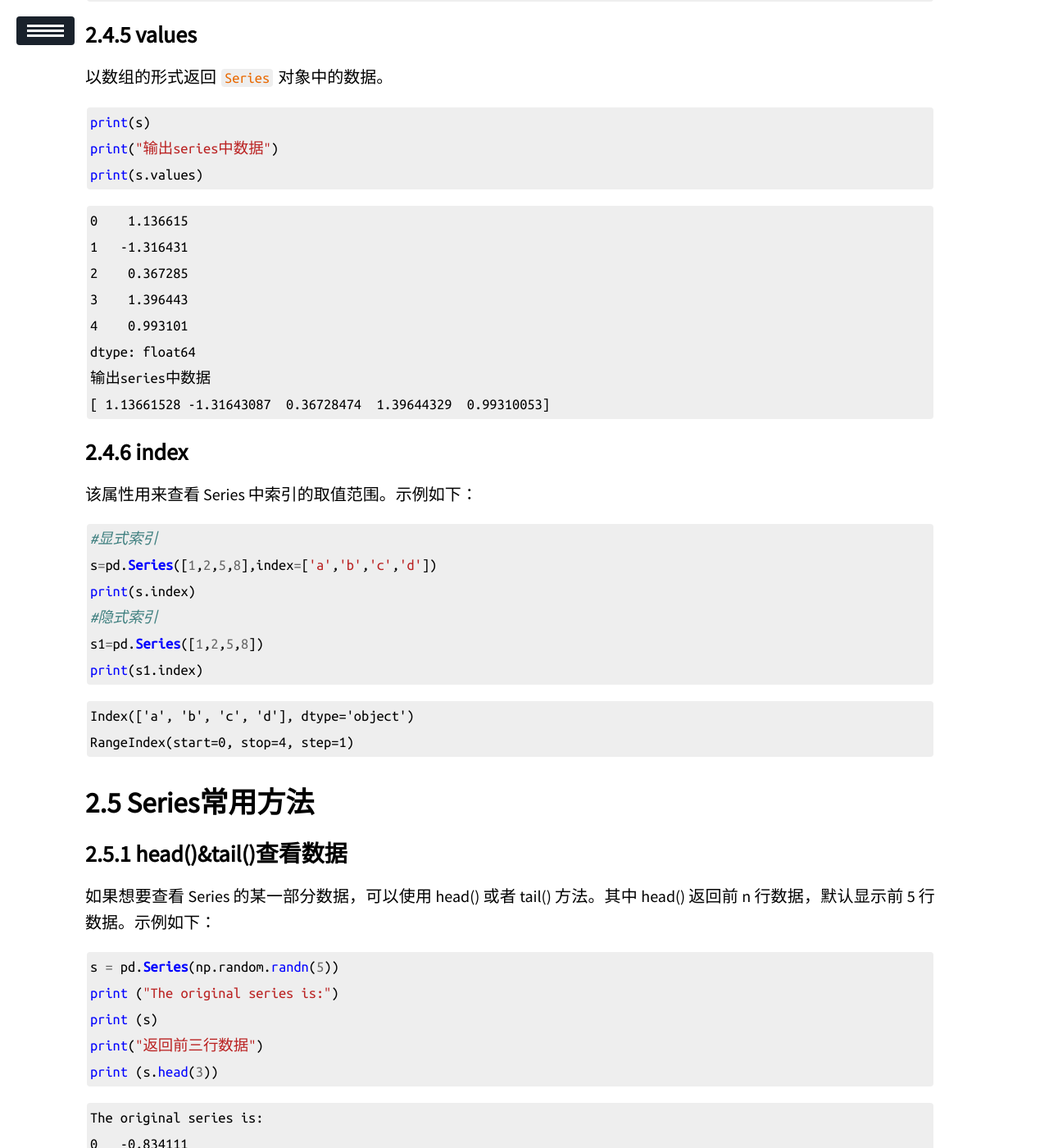
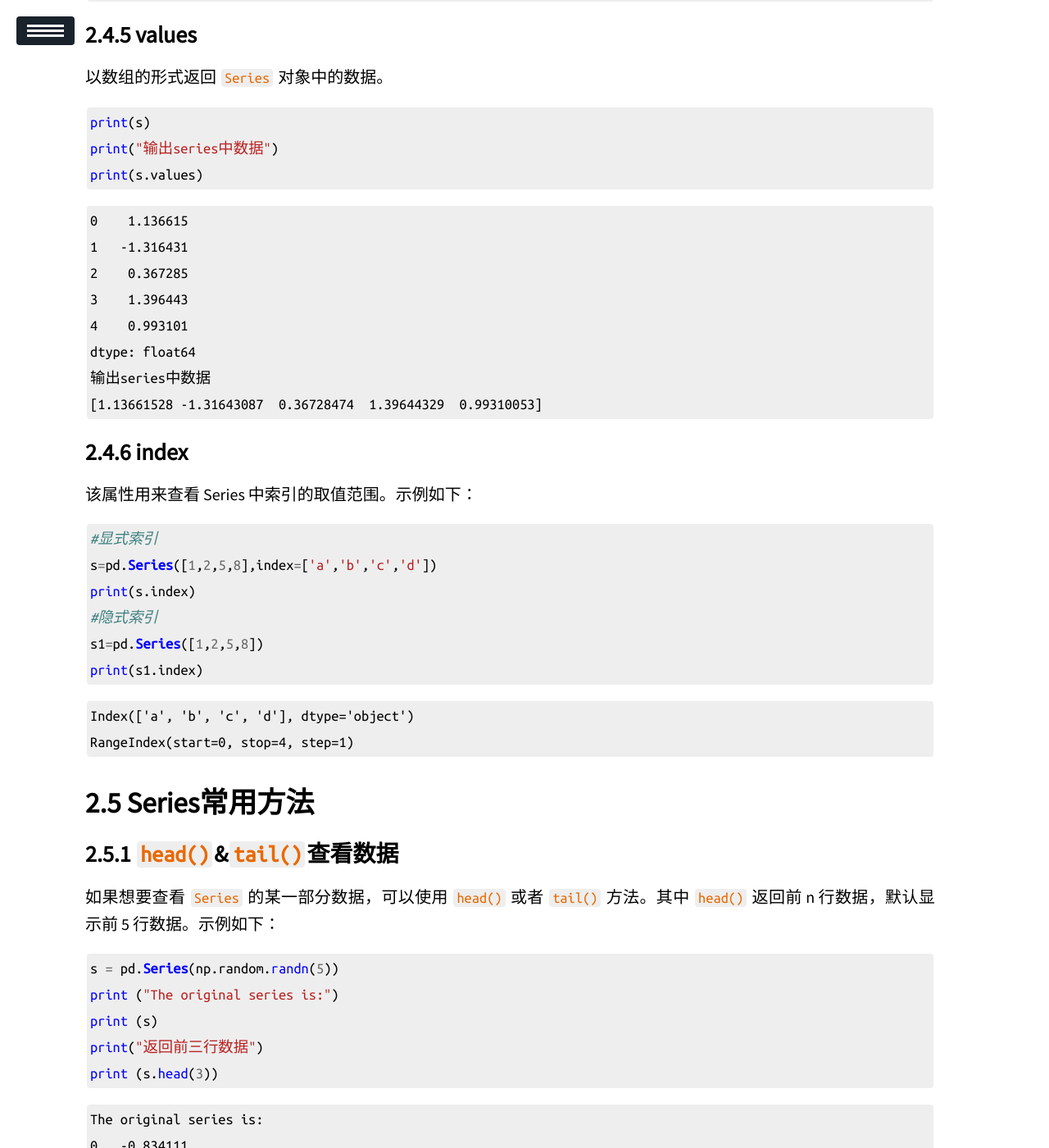
Before and after one commit to ssskz/ssskz.github.io, a Jekyll site: the page built from _posts/2023-2-28-Pandas.md, in a window 1280 px wide and 1400 px high, scrolled down 11565 px. Shown: the whole window at 82% size. Built offline with Jekyll 4.4.1, drawn with Linux system fonts in a browser that asks for light colours; our own code applies the rules of GitHub Pages for plain Markdown files; a script that is not in the unit is left out; some of the changed text lies outside the part shown.

Commit message:
update
Signed-off-by: ssskz <12497590+ssskz@user.noreply.gitee.com>

````diff
--- a/_posts/2023-2-28-Pandas.md
+++ b/_posts/2023-2-28-Pandas.md
@@ -432,7 +432,7 @@
     4    0.993101
     dtype: float64
     输出series中数据
-    [ 1.13661528 -1.31643087  0.36728474  1.39644329  0.99310053]
+    [1.13661528 -1.31643087  0.36728474  1.39644329  0.99310053]
 
 
 ### index
@@ -455,10 +455,9 @@
 
 ## Series常用方法
 
-### head()&tail()查看数据
-
-如果想要查看 Series 的某一部分数据，可以使用 head() 或者 tail() 方法。其中 head() 返回前 n 行数据，默认显示前 5 行数据。示例如下：
-
+### `head()`&`tail()`查看数据
+
+如果想要查看 `Series` 的某一部分数据，可以使用 `head()` 或者 `tail()` 方法。其中 `head()` 返回前 n 行数据，默认显示前 5 行数据。示例如下：
 
 ```python
 s = pd.Series(np.random.randn(5))
@@ -482,8 +481,7 @@
     dtype: float64
 
 
-tail() 返回的是后 n 行数据，默认为后 5 行。示例如下：
-
+`tail()` 返回的是后 n 行数据，默认为后 5 行。示例如下：
 
 ```python
 #原series
@@ -503,12 +501,11 @@
     4    0.711474
     dtype: float64
 
-
-### isnull()&nonull()检测缺失值
-
-isnull() 和 nonull() 用于检测 Series 中的缺失值。所谓缺失值，顾名思义就是值不存在、丢失、缺少。
-isnull()：如果值缺失，则返回 True。
-notnull()：如果值缺失，则返回 False。
+### `isnull()`&`nonull()`检测缺失值
+
+- `isnull()` 和 `nonull()` 用于检测 `Series` 中的缺失值。所谓缺失值，顾名思义就是值不存在、丢失、缺少。
+- `isnull()`：如果值缺失，则返回 True。
+- `notnull()`：如果值缺失，则返回 False。
 
 
 ```python
````
